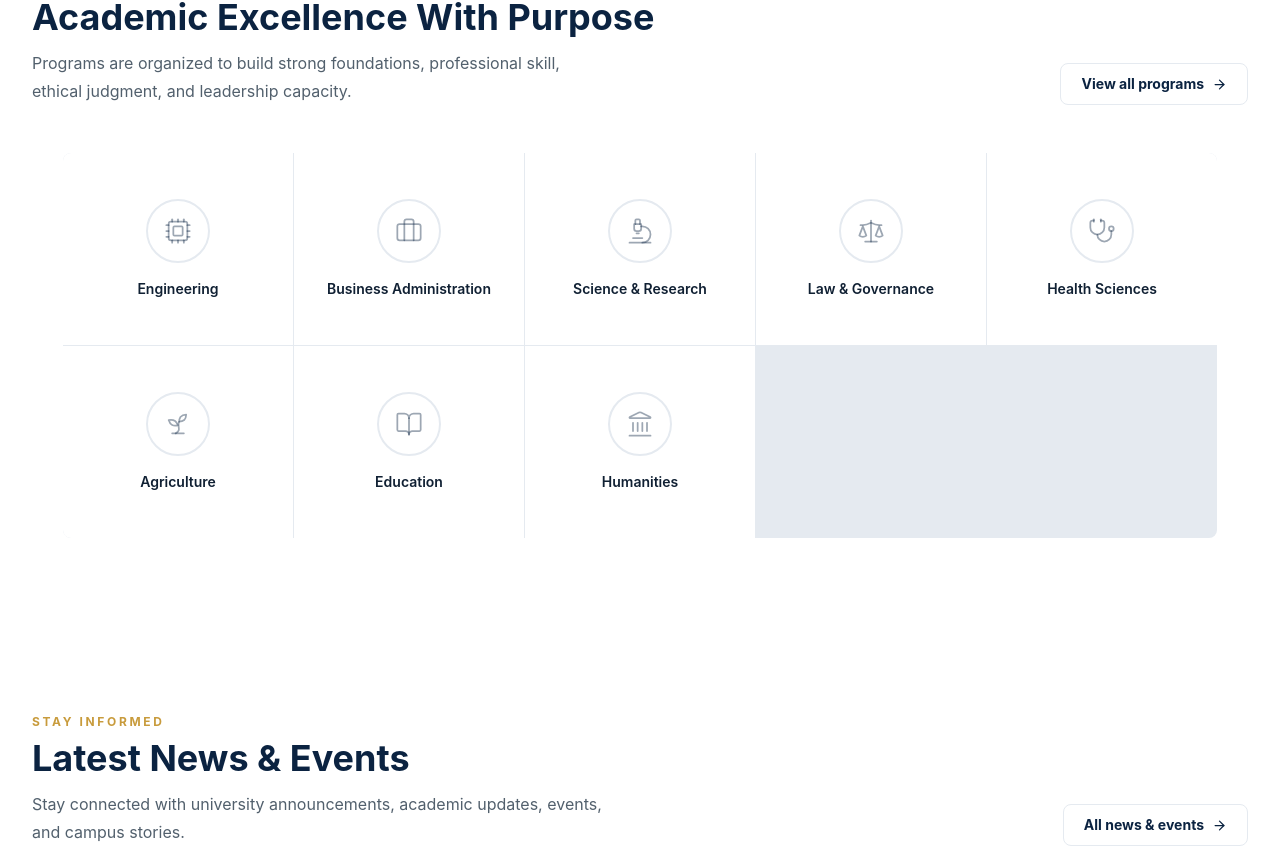
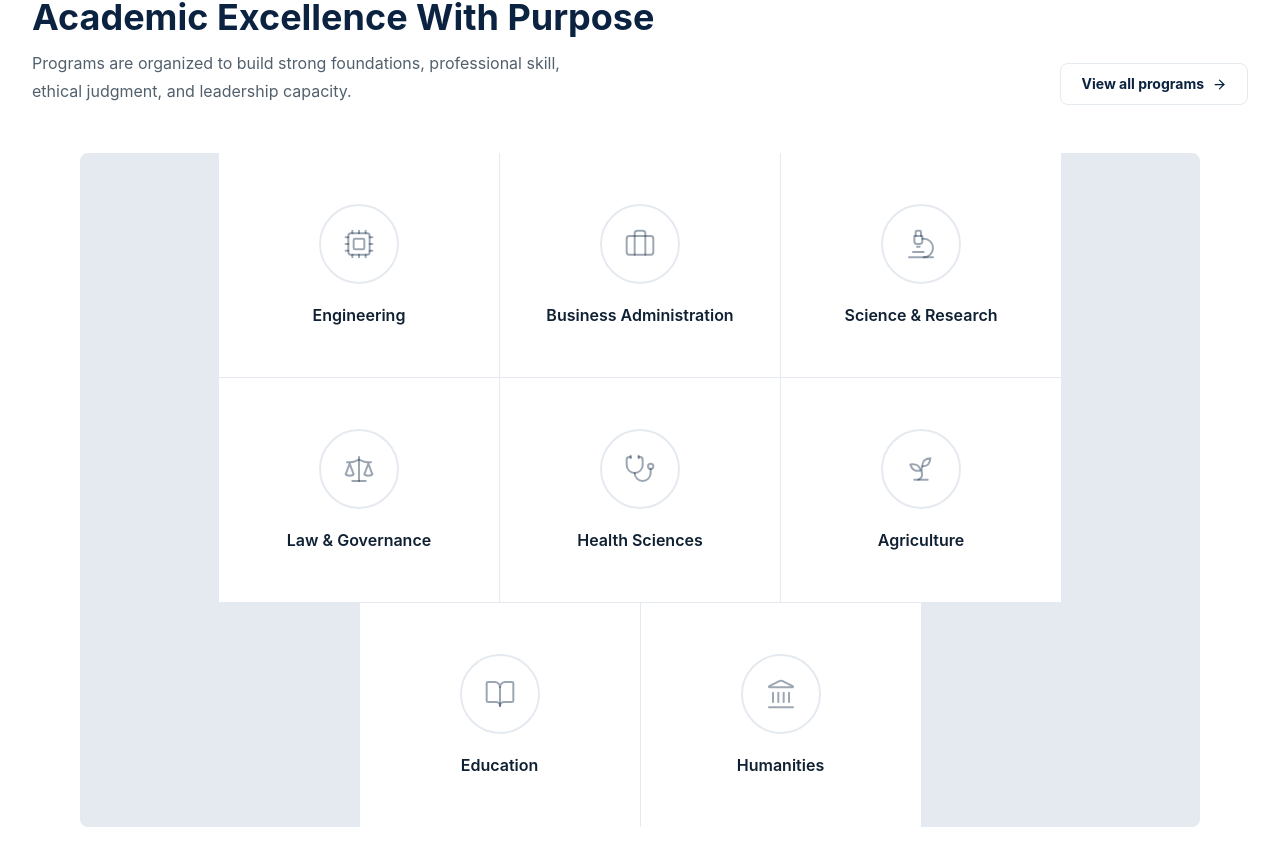
Before and after one commit to Arvi-Saleque/buek, a Next.js app: page / in a window 1280 px wide. Shown: the part 1925-2773 px from the top of the page. Built offline with nearby package versions, Linux system fonts and the light colour scheme; no server answers; the database is empty.

Commit message:
Enlarge homepage academic cards

```diff
--- a/src/app/(site)/page.tsx
+++ b/src/app/(site)/page.tsx
@@ -304,19 +304,19 @@ export default async function HomePage() {
             </Link>
           </div>
 
-          <div className="mx-auto grid w-fit max-w-full justify-center gap-px overflow-hidden rounded-lg bg-university-line [grid-template-columns:repeat(auto-fit,minmax(190px,230px))]">
+          <div className="mx-auto flex max-w-[1120px] flex-wrap justify-center gap-px overflow-hidden rounded-lg bg-university-line">
             {academicCards.map((card, index) => {
               const Icon = quickAccessIconMap[card.icon] || BookOpen;
 
               return (
                 <div
                   key={`${card.title}-${index}`}
-                  className="group flex min-h-48 flex-col items-center justify-center gap-4 bg-white px-7 py-11 text-center transition hover:bg-university-mist hover:shadow-inner"
+                  className="group flex min-h-56 w-full flex-col items-center justify-center gap-5 bg-white px-8 py-12 text-center transition hover:bg-university-mist hover:shadow-inner sm:w-[280px]"
                 >
-                  <span className="grid h-16 w-16 place-items-center rounded-full border-2 border-university-line text-university-navy/40 transition group-hover:border-university-gold group-hover:text-university-gold">
-                    <Icon size={28} strokeWidth={1.5} />
+                  <span className="grid h-20 w-20 place-items-center rounded-full border-2 border-university-line text-university-navy/40 transition group-hover:border-university-gold group-hover:text-university-gold">
+                    <Icon size={32} strokeWidth={1.5} />
                   </span>
-                  <span className="text-sm font-semibold leading-snug text-ink transition group-hover:text-university-navy">
+                  <span className="text-base font-semibold leading-snug text-ink transition group-hover:text-university-navy">
                     {card.title}
                   </span>
                 </div>
```
